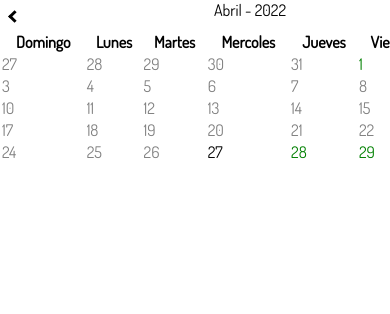
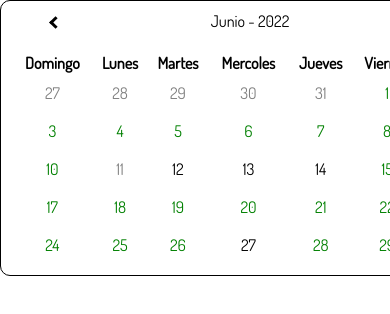
Before and after one commit to Daniel-dadu/PAE_web_platform, a React (Create React App) app in the folder frontend/: page /fernando in a window 390 px wide. Shown: the top 314 px of the page. Built offline with nearby package versions, Linux system fonts and the light colour scheme.

Commit message:
Modelado del componente-CalendarioMini finalizado, falta css responsivo y funcionalidad

```diff
--- a/frontend/src/components/reusable/CalendarioMini/CalendarioMini.css
+++ b/frontend/src/components/reusable/CalendarioMini/CalendarioMini.css
@@ -2,21 +2,28 @@
     width: 500px;
     display: flex;
     flex-direction: column;
+    border: 1px solid;
+    border-radius: 10px;
 }
 
 .calendario_mini_top{
     width: 100%;
-    height: 30px;
+    height: 40px;
     display: flex;
     flex-direction: row;
     justify-content: space-between;
 }
 
-button{
+span{
+    align-self: center;
+}
+
+.buttonArrow{
+    margin-inline: 50px;
     background-color: transparent;
     background-repeat: no-repeat;
     border: none;
-    margin-inline: 10px;
+    align-self: center;
 }
 
 .arrow {
@@ -27,15 +34,30 @@ button{
   }
 
 .right {
-transform: rotate(-45deg);
--webkit-transform: rotate(-45deg);
+    transform: rotate(-45deg);
+    -webkit-transform: rotate(-45deg);
 }
 
 .left {
-transform: rotate(135deg);
--webkit-transform: rotate(135deg);
+    transform: rotate(135deg);
+    -webkit-transform: rotate(135deg);
 }
 
 .calendario_mini_month{
+    padding: 2%;
+}
 
+.calendario_mini_week_day{
+    text-align: center;
 }
+
+
+a{
+    color: inherit;
+}
+
+.calendario_mini_day{
+    text-align: center;
+    padding-top: 8px;
+    padding-bottom: 8px;
+}
--- a/frontend/src/components/reusable/CalendarioMini/CalendarioMini.jsx
+++ b/frontend/src/components/reusable/CalendarioMini/CalendarioMini.jsx
@@ -19,20 +19,20 @@ function CalendarioMini(props){
     return(
         <div className='calendario_mini_container'>
             <div className='calendario_mini_top'>
-                <button type="button"><i className="arrow left"></i></button>
+                <button type="button" className='buttonArrow'><i className="arrow left"></i></button>
                 <span>{Object.keys(props.calendar.months[props.monthIndex])} - {props.year}</span>
-                <button type="button"><i className="arrow right"></i></button>
+                <button type="button" className='buttonArrow'><i className="arrow right"></i></button>
             </div>
             <table className='calendario_mini_month'>
                 <tbody>
                     <tr>
-                        <th>Domingo</th>
-                        <th>Lunes</th>
-                        <th>Martes</th>
-                        <th>Mercoles</th>
-                        <th>Jueves</th>
-                        <th>Viernes</th>
-                        <th>Sabado</th>
+                        <th className='calendario_mini_week_day'>Domingo</th>
+                        <th className='calendario_mini_week_day'>Lunes</th>
+                        <th className='calendario_mini_week_day'>Martes</th>
+                        <th className='calendario_mini_week_day'>Mercoles</th>
+                        <th className='calendario_mini_week_day'>Jueves</th>
+                        <th className='calendario_mini_week_day'>Viernes</th>
+                        <th className='calendario_mini_week_day'>Sabado</th>
                     </tr>
                     {Object.values(props.calendar.months[props.monthIndex]).map((weeks) => {
                         return (
@@ -41,7 +41,7 @@ function CalendarioMini(props){
                                     <tr>
                                     {week.map((day) => {
                                         return (
-                                            <td style={{color: Object.values(day).toString() == "true" ? "green" : Object.values(day).toString() == "false" ? "black" : "grey"}}>{Object.keys(day)}</td>
+                                            <td className='calendario_mini_day' style={{color: Object.values(day).toString() == "true" ? "green" : Object.values(day).toString() == "false" ? "black" : "grey"}}><a href='#'>{Object.keys(day)}</a></td>
                                         )
                                     })}
                                     </tr>
--- a/frontend/src/views/componentPreview/Fernando/Fernando.jsx
+++ b/frontend/src/views/componentPreview/Fernando/Fernando.jsx
@@ -5,7 +5,7 @@ import info from  './calendario.json'
 function Fernando() {
   return (
     <div>
-      <CalendarioMini calendar={info} year="2022" monthIndex="0"/>
+      <CalendarioMini calendar={info} year="2022" monthIndex="2"/>
     </div>
   )
 }
```
